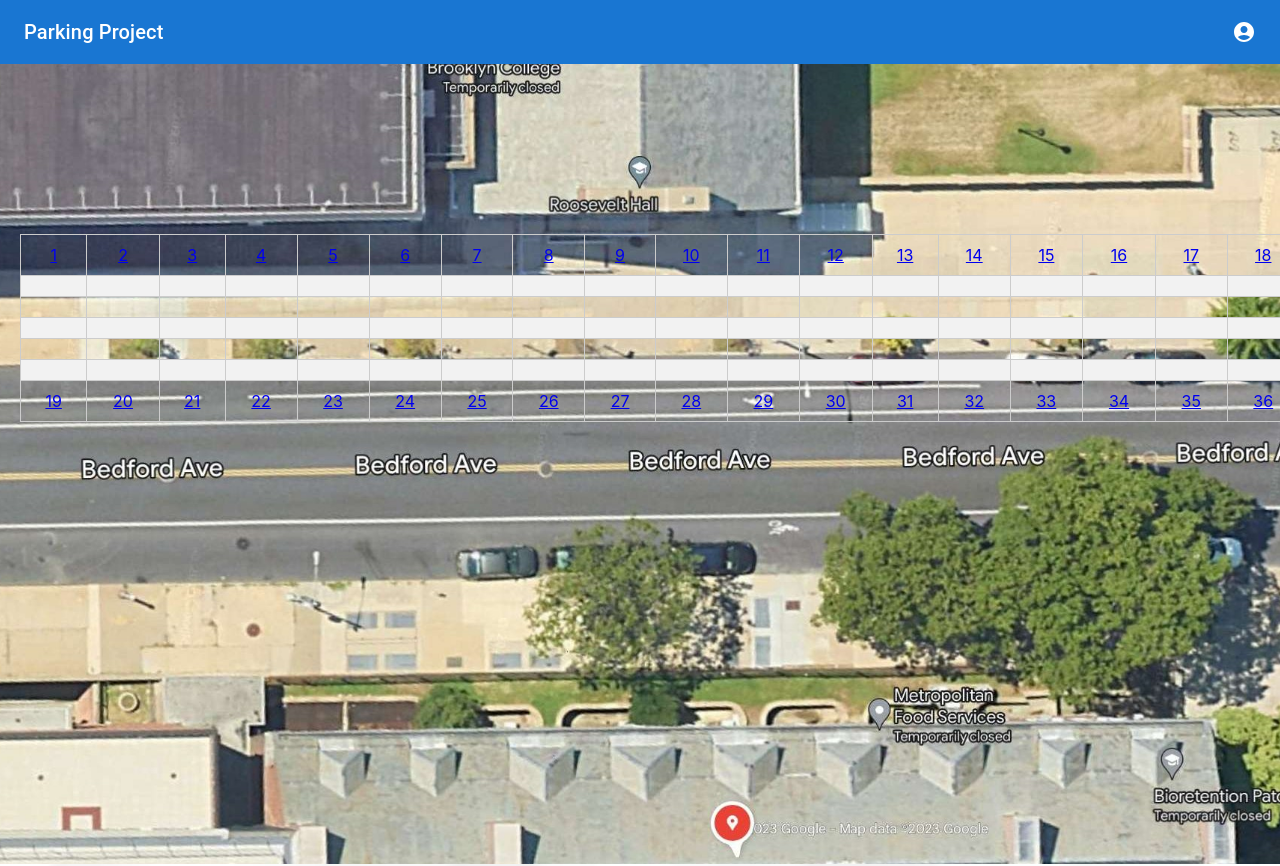
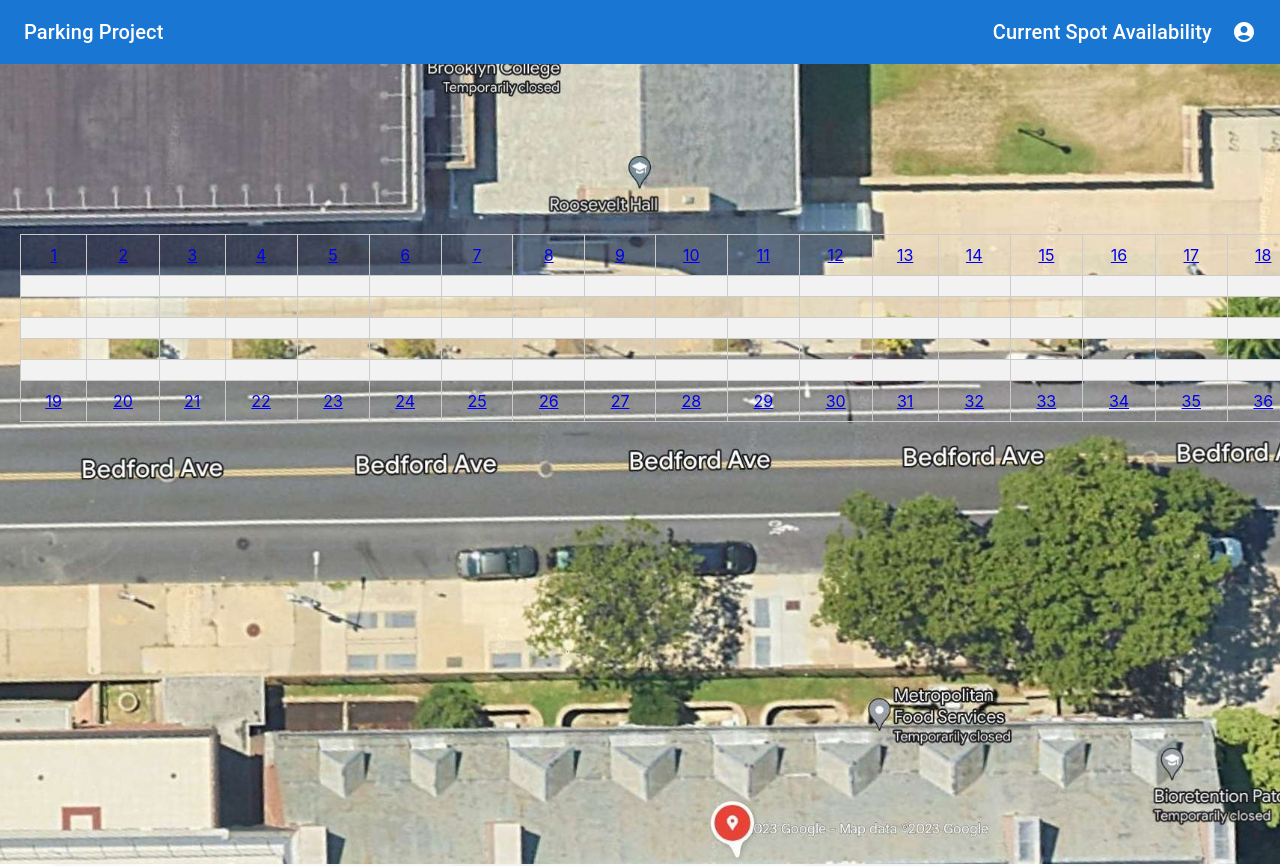
Before and after one commit to hafeefas/HCIParking, a React (Create React App) app: page /reservedSpots/1 in a window 1280 px wide. Shown: the top 866 px of the page. Built offline with nearby package versions, Linux system fonts and the light colour scheme.

Commit message:
fixed navbar to better reflect functionality

```diff
--- a/src/components/Navbar.js
+++ b/src/components/Navbar.js
@@ -98,7 +98,6 @@ export default function PrimarySearchAppBar({ spots}) {
       <MenuItem onClick={handleMenuClose}>
         <Link to='/user-profiles'> Profiles</Link>
       </MenuItem>
-
     </Menu>
   );
 
@@ -119,6 +118,18 @@ export default function PrimarySearchAppBar({ spots}) {
       open={isMobileMenuOpen}
       onClose={handleMobileMenuClose}
     >
+      <MenuItem>
+        <StyledIconButton
+          size="large"
+          aria-label="show 17 new notifications"
+          color="inherit"
+        >
+          <Badge badgeContent={17} color="error">
+            <NotificationsIcon />
+          </Badge>
+        </StyledIconButton>
+        <p>Notifications</p>
+      </MenuItem>
       <MenuItem onClick={handleProfileMenuOpen}>
         <StyledIconButton
           size="large"
@@ -147,6 +158,17 @@ export default function PrimarySearchAppBar({ spots}) {
             Parking Project
           </Typography>
           <Box sx={{ flexGrow: 1 }} />
+          <StyledIconButton>
+            <Typography
+              variant="h6"
+              noWrap
+              component="div"
+              sx={{ display: { xs: "none", sm: "block" }, cursor: "pointer" }}
+              onClick={handleDrawerOpen}
+            >
+              Current Spot Availability
+            </Typography>
+          </StyledIconButton>
           <Box sx={{ display: { xs: "none", md: "flex" } }}>
             <StyledIconButton
               size="large"
--- a/src/mainMap/mMap.css
+++ b/src/mainMap/mMap.css
@@ -3,11 +3,11 @@
     height: 100vh;
     background-size: cover;
     background-position: center;
-    position: relative; /* This will be the positioning context for your table */
+    position: relative;
   }
 
   .tableWrapper {
-    position: absolute; /* Position the table relative to mapContainer */
-    top: 150px; /* Adjust this value as needed */
-    width: 100%; /* Adjust if needed */
+    position: absolute;
+    top: 150px;
+    width: 100%;
   }
```
